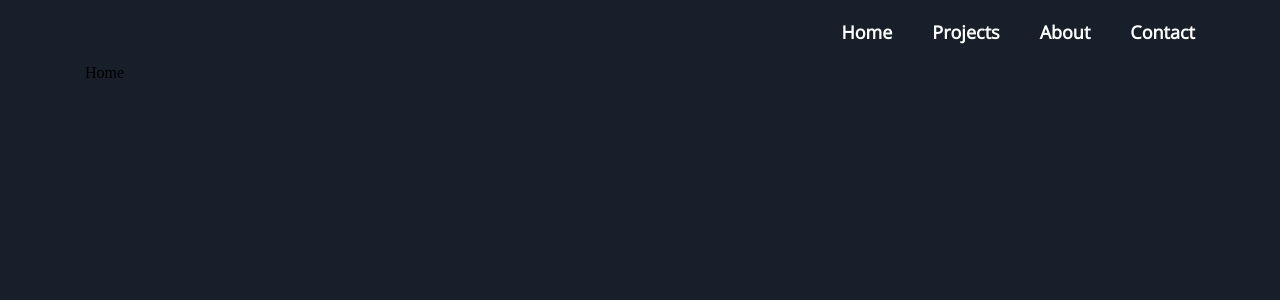
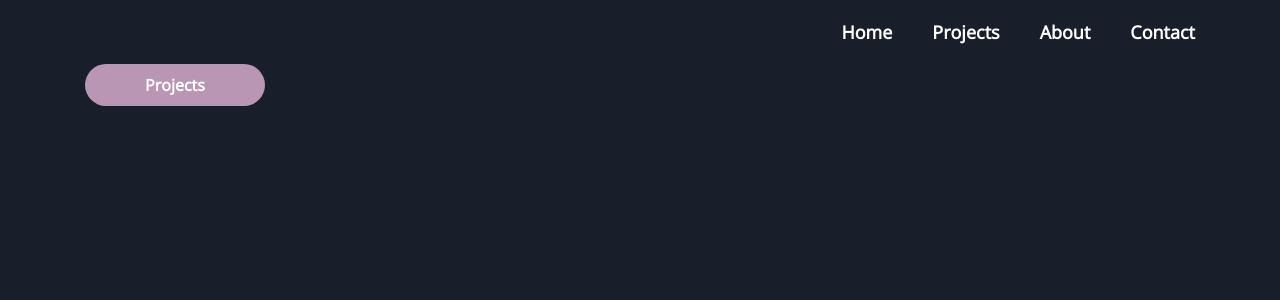
Before and after one commit to rafavilomar/repository, a React (Create React App) app: page / in a window 1280 px wide. Shown: the top 300 px of the page. Built offline with nearby package versions, Linux system fonts and the light colour scheme.

Commit message:
feat: Button added

```diff
--- /dev/null
+++ b/src/assets/styles/components/button.scss
@@ -0,0 +1,27 @@
+@import '../main.scss';
+
+.btn {
+  cursor: pointer;
+  border-radius: 50px;
+  border: none;
+}
+.btn:focus {
+  outline: none;
+}
+
+.btn-primary {
+  display: flex;
+  flex-direction: row;
+  justify-content: center;
+  align-items: center;
+  padding: 10px 20px;
+  background-color: $bg-alt;
+  min-width: 180px;
+
+  span {
+    font-family: $font-primary;
+    color: $textColor-primary;
+    font-weight: bold;
+    font-size: 16px;
+  }
+}
--- a/src/assets/styles/components/layout/header.scss
+++ b/src/assets/styles/components/layout/header.scss
@@ -22,6 +22,11 @@
     text-decoration: none;
   }
 }
+.header-list__item:hover {
+  a {
+    color: $bg-alt;
+  }
+}
 
 @media only screen and (min-width: 450px) {
   .header-list {
--- /dev/null
+++ b/src/components/Button.tsx
@@ -0,0 +1,24 @@
+import React from 'react'
+
+import '../assets/styles/components/button.scss'
+
+type props = {
+    variant?: Variant
+    icon?: any,
+    value: string,
+}
+
+const Button: React.FC<props> = ({
+    variant = 'primary',
+    icon,
+    value = 'Insert a text'
+}) => {
+    return (
+        <button className={`${variant === 'primary' ? 'btn-primary' : 'btn-secondary' } btn `}>
+            <span>{value}</span>
+        </button>
+    )
+}
+export default Button;
+
+type Variant = 'primary' | 'secondary'
--- a/src/containers/Home.tsx
+++ b/src/containers/Home.tsx
@@ -1,10 +1,11 @@
 import React from 'react';
+import Button from '../components/Button';
 import Header from '../components/layout/Header';
 
 const Home = () => {
     return(<>
         <Header/>
-        <div>Home</div>
+        <Button value="Projects"/>
     </>)
 }
 export default Home;
```
